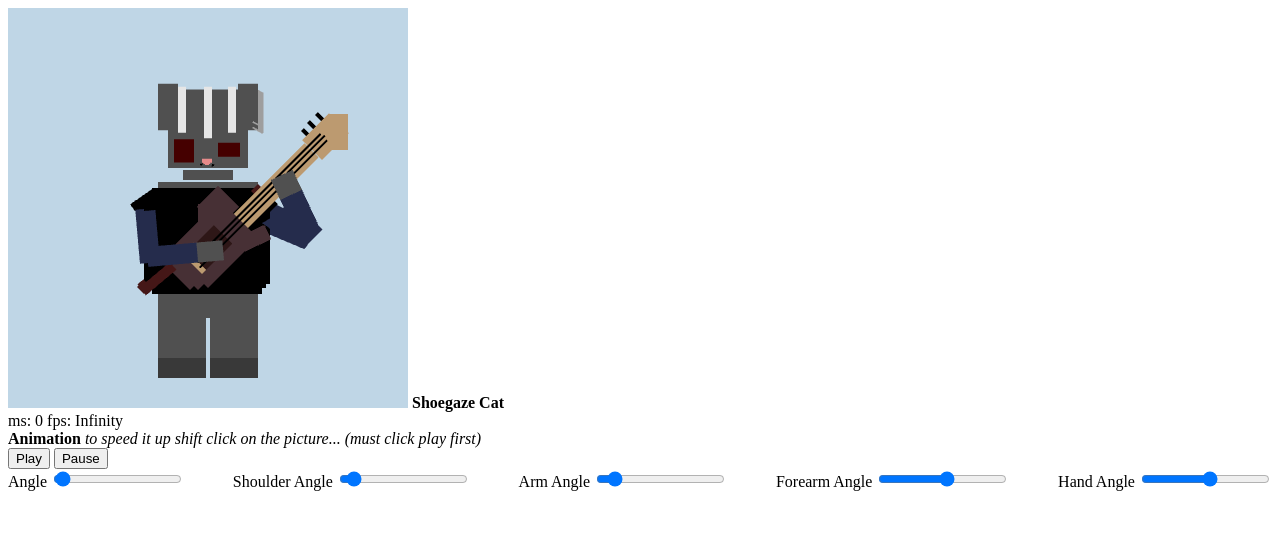
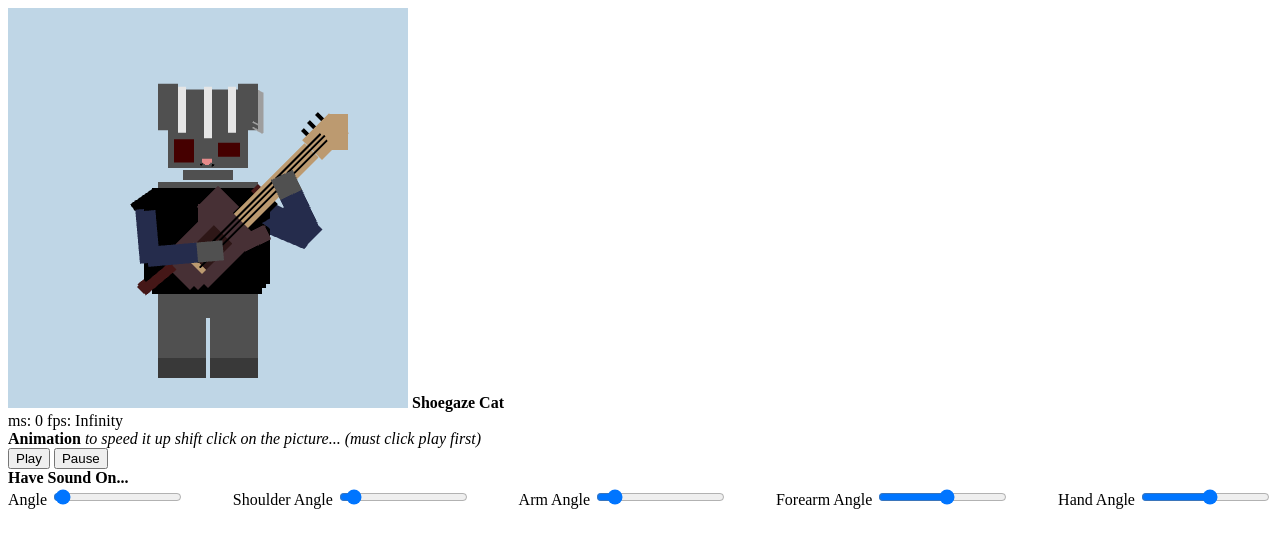
Before and after one commit to KatarinaBjegovic/KatarinaBjegovic.github.io-Asgn2, a plain HTML site: page index.html in a window 1280 px wide. Drawn offline with Linux system fonts and the light colour scheme; animation ran at ten frames a second.

Commit message:
final extra touches

```diff
--- a/index.html
+++ b/index.html
@@ -15,10 +15,12 @@
             <div>
                 <strong>Animation</strong>
                 <em>to speed it up shift click on the picture... (must click play first)</em>
+
                 <div class="onoff">
                     <button id="on">Play</button>
                     <button id="off">Pause</button>
                 </div>
+                <strong>Have Sound On...</strong>
             </div>
 
 
```
